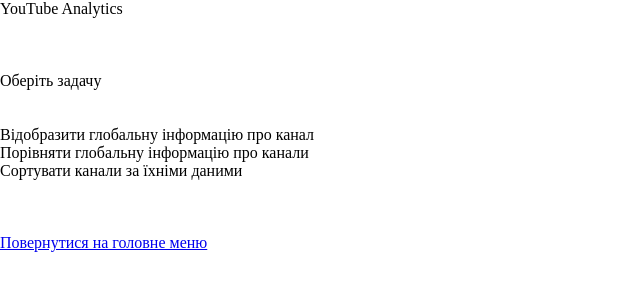
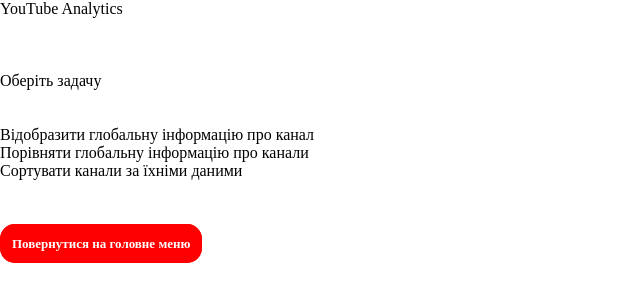
Before and after one commit to IrynaDeina/YouTube, a plain HTML site: page index2.html in a window 1280 px wide. Shown: the whole page, without its empty margins (0-640 px from the left). Drawn offline with Linux system fonts and the light colour scheme.

Commit message:
modified links

```diff
--- a/index2.html
+++ b/index2.html
@@ -23,7 +23,7 @@
                 <li>Сортувати канали за їхніми даними</li>
             </ul>
             <br><br><br>
-            <a href="index.html"><p>Повернутися на головне меню</p></a>
+            <a href="index.html" class="links">Повернутися на головне меню</a>
 
         </div>
     </body>
--- a/style.css
+++ b/style.css
@@ -7,7 +7,7 @@
 /*--MAINE PAGE--*/
 
 body#main_page {
-    font-family: 'Segoe UI', Tahoma, Geneva, Verdana, sans-serif;
+  font-family: "Segoe UI", Tahoma, Geneva, Verdana, sans-serif;
   background-size: cover;
   background-image: url(https://venturebeat.com/wp-content/uploads/2017/08/youtube_logo_old_new1.gif?fit=1200%2C600&strip=all);
 }
@@ -35,7 +35,6 @@ body#main_page {
 #main_page li {
   padding-right: 10px;
   display: inline-block;
-
 }
 
 #main_page li a {
@@ -53,5 +52,22 @@ body#main_page {
   text-decoration: none;
   color: #000000;
   background-color: rgb(255, 255, 255);
-    transition-duration: .8s;
+  transition-duration: 0.8s;
 }
+
+.links {
+  text-decoration: none;
+  color: #ffffff;
+  background-color: red;
+  border-radius: 15px;
+  border: 2px solid red;
+  padding: 10px;
+  font-weight: bold;
+  font-size: 13px;
+}
+.links:hover {
+  text-decoration: none;
+  color: #000000;
+  background-color: rgb(255, 255, 255);
+  transition-duration: 0.8s;
+}
```
Lines whose indentation alone changed are shown as unchanged.
